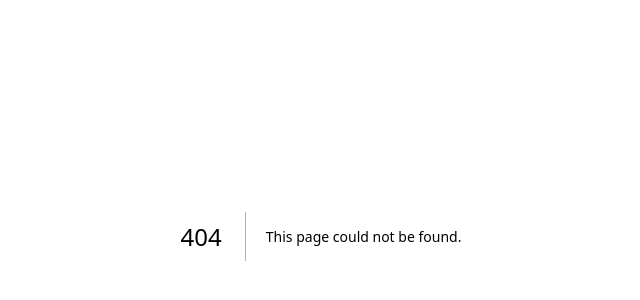
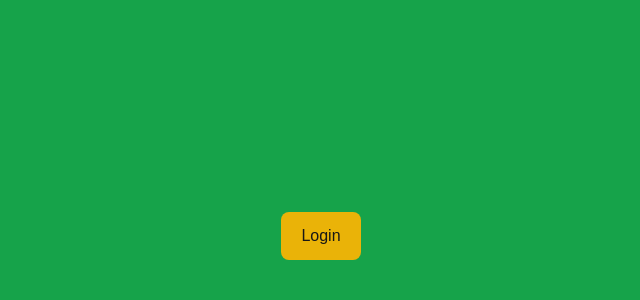
Before and after one commit to ShehaanN/MflixX-next-project, a Next.js app: page /login in a window 1280 px wide. Before the commit this address had no page. Shown: the part 164-464 px from the top of the page, without its empty margins (319-959 px from the left). Built offline with nearby package versions, Linux system fonts and the light colour scheme.

Commit message:
add login page

```diff
--- /dev/null
+++ b/app/login/page.jsx
@@ -0,0 +1,7 @@
+export default function Loginpage() {
+  return (
+    <div className="flex flex-col justify-center items-center w-full min-h-screen bg-green-600 text-center">
+      <div className="bg-yellow-500 px-5 py-3 rounded-lg">Login</div>
+    </div>
+  );
+}
```
